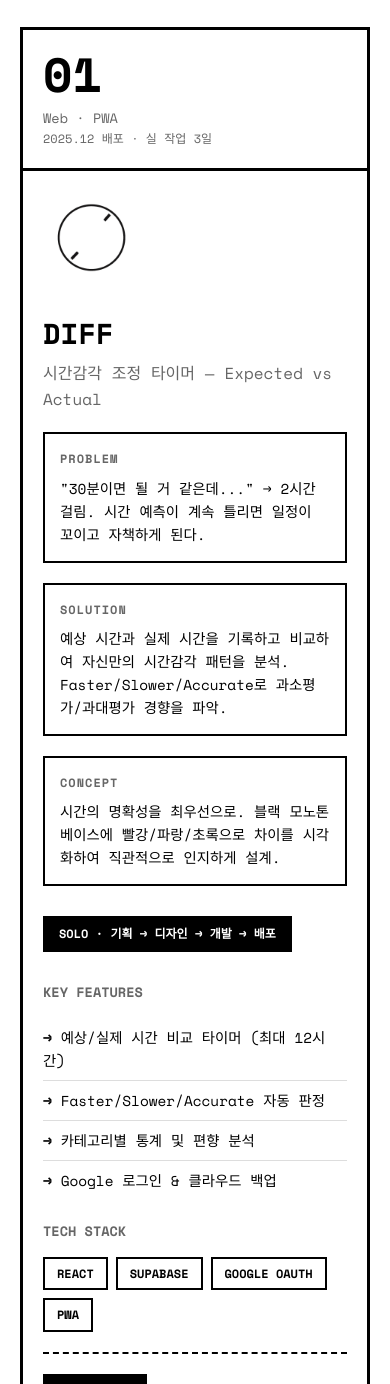
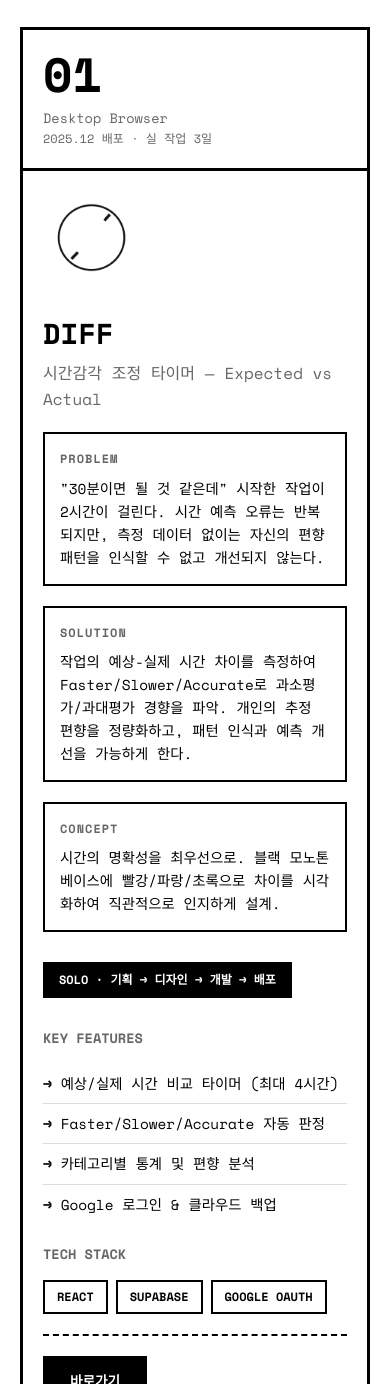
Before and after one commit to hanabikwon/product-collection, a plain HTML site: page index.html in a window 390 px wide. Shown: the part 616-2000 px from the top of the page. Drawn offline with nearby package versions, Linux system fonts and the light colour scheme.

Commit message:
Update DIFF project details for desktop-only platform
Changes:
- Platform: PWA → Desktop Browser (iOS/Android limitations)
- Problem: More analytical, measurement-focused wording
- Solution: Emphasizes quantification and pattern recognition
- Timer limit: 12h → 4h (DIFF philosophy alignment)
- Tech stack: Removed PWA tag

Reason: DIFF pivoted to desktop browser focus due to mobile
PWA timer reset issues. Updated messaging to reflect data-driven
approach and current technical capabilities.

```diff
--- a/index.html
+++ b/index.html
@@ -359,7 +359,7 @@
         <div class="project-header">
           <span class="project-number">01</span>
           <div class="project-meta">
-            <p class="platform">Web · PWA</p>
+            <p class="platform">Desktop Browser</p>
             <p class="timeline">2025.12 배포 · 실 작업 3일</p>
           </div>
         </div>
@@ -371,11 +371,11 @@
           <div class="grid">
             <div class="grid-item">
               <h4>Problem</h4>
-              <p>"30분이면 될 거 같은데..." → 2시간 걸림. 시간 예측이 계속 틀리면 일정이 꼬이고 자책하게 된다.</p>
+              <p>"30분이면 될 것 같은데" 시작한 작업이 2시간이 걸린다. 시간 예측 오류는 반복되지만, 측정 데이터 없이는 자신의 편향 패턴을 인식할 수 없고 개선되지 않는다.</p>
             </div>
             <div class="grid-item">
               <h4>Solution</h4>
-              <p>예상 시간과 실제 시간을 기록하고 비교하여 자신만의 시간감각 패턴을 분석. Faster/Slower/Accurate로 과소평가/과대평가 경향을 파악.</p>
+              <p>작업의 예상-실제 시간 차이를 측정하여 Faster/Slower/Accurate로 과소평가/과대평가 경향을 파악. 개인의 추정 편향을 정량화하고, 패턴 인식과 예측 개선을 가능하게 한다.</p>
             </div>
             <div class="grid-item">
               <h4>Concept</h4>
@@ -387,7 +387,7 @@
 
           <h4 style="margin-top: 20px; font-size: 0.85rem; color: var(--gray);">KEY FEATURES</h4>
           <ul class="features">
-            <li>예상/실제 시간 비교 타이머 (최대 12시간)</li>
+            <li>예상/실제 시간 비교 타이머 (최대 4시간)</li>
             <li>Faster/Slower/Accurate 자동 판정</li>
             <li>카테고리별 통계 및 편향 분석</li>
             <li>Google 로그인 & 클라우드 백업</li>
@@ -398,7 +398,6 @@
             <span class="tag">React</span>
             <span class="tag">Supabase</span>
             <span class="tag">Google OAuth</span>
-            <span class="tag">PWA</span>
           </div>
 
           <div class="project-cta">
```
